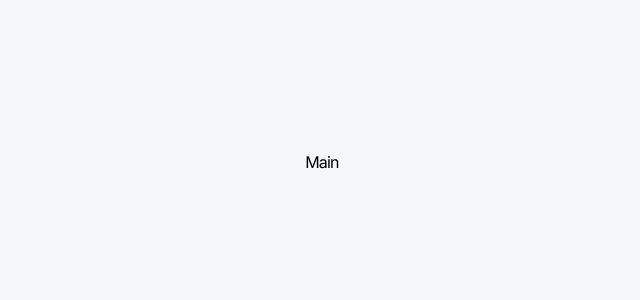
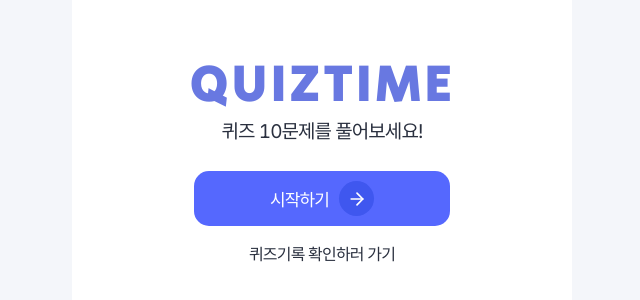
Before and after one commit to doheek2/classting-quiz, a React (Create React App) app: page / in a window 1280 px wide. Shown: the part 238-538 px from the top of the page, without its empty margins (318-958 px from the left). Built offline with nearby package versions, Linux system fonts and the light colour scheme; a web font is replaced by a local one.

Commit message:
feat: 페이지 연결 및 디자인 추가

```diff
--- a/src/routes/Main/index.tsx
+++ b/src/routes/Main/index.tsx
@@ -1,5 +1,31 @@
+import { Link, useNavigate } from 'react-router-dom'
+import { FiArrowRight } from 'react-icons/fi'
+
+import styles from './main.module.scss'
+
 const Main = () => {
-  return <div>Main</div>
+  const navigate = useNavigate()
+  const startBtnClickHandler = () => navigate('/solveQuiz')
+
+  return (
+    <section className={styles.boxContainer}>
+      <article className={styles.headerContainer}>
+        <h3>quiztime</h3>
+        <p>퀴즈 10문제를 풀어보세요!</p>
+      </article>
+      <article className={styles.buttonContainer}>
+        <button type='button' onClick={startBtnClickHandler}>
+          시작하기
+          <div>
+            <FiArrowRight />
+          </div>
+        </button>
+        <Link to='/confirmQuiz' className={styles.link}>
+          퀴즈기록 확인하러 가기
+        </Link>
+      </article>
+    </section>
+  )
 }
 
 export default Main
--- /dev/null
+++ b/src/routes/Main/main.module.scss
@@ -0,0 +1,139 @@
+@use '/src/styles/constants/colors';
+@import 'https://fonts.googleapis.com/css2?family=Secular+One&display=swap';
+
+.boxContainer {
+  display: flex;
+  flex-direction: column;
+  align-items: center;
+  justify-content: center;
+  width: 80vw;
+  min-width: 250px;
+  max-width: 500px;
+  height: 50vh;
+  background-color: colors.$WHITE;
+  border-radius: 30px;
+
+  .headerContainer {
+    display: flex;
+    flex-direction: column;
+    align-items: center;
+
+    h3 {
+      font-family: 'Secular One', sans-serif;
+      font-weight: 800;
+      color: colors.$TITLE;
+      text-transform: uppercase;
+      letter-spacing: 4px;
+    }
+
+    p {
+      margin: 10px 0;
+      color: colors.$FONT1;
+    }
+  }
+
+  .buttonContainer {
+    display: flex;
+    flex-direction: column;
+    align-items: center;
+    justify-content: center;
+
+    button {
+      display: flex;
+      align-items: center;
+      justify-content: center;
+      width: 20vw;
+      min-width: 200px;
+      margin-top: 20px;
+      color: colors.$WHITE;
+      background-color: colors.$PURPLE1;
+      border-radius: 15px;
+
+      &:hover {
+        background-color: colors.$PURPLE3;
+        div { background-color: colors.$PURPLE4; }
+      }
+
+      div {
+        display: flex;
+        align-items: center;
+        justify-content: center;
+        margin-left: 10px;
+        background-color: colors.$PURPLE2;
+        border-radius: 50%;
+
+        svg {
+          color: colors.$WHITE;
+        }
+      }
+    }
+
+    .link {
+      margin-top: 20px;
+      color: colors.$FONT1;
+
+      &:hover {
+        text-decoration: underline;
+        text-underline-position: under;
+      }
+    }
+  }
+}
+
+@media screen and (max-width: 625px) {
+  .headerContainer {
+    h3 { font-size: 35px; }
+    p { font-size: 15px; }
+  }
+
+  .boxContainer { height: 300px; }
+
+  .buttonContainer {
+    button {
+      height: 45px;
+      font-size: 14px;
+
+      div {
+        width: 26px;
+        height: 26px;
+
+        svg {
+          width: 18px;
+          height: 18px;
+        }
+      }
+    }
+
+    .link {
+      font-size: 14px;
+    }
+  }
+}
+
+@media screen and (min-width: 625px) {
+  .headerContainer {
+    h3 { font-size: 50px; }
+    p { font-size: 19px; }
+  }
+
+  .buttonContainer {
+    button {
+      height: 55px;
+      font-size: 17px;
+
+      div {
+        width: 35px;
+        height: 35px;
+
+        svg {
+          width: 20px;
+          height: 20px;
+        }
+      }
+    }
+
+    .link {
+      font-size: 16px;
+    }
+  }
+}
```
